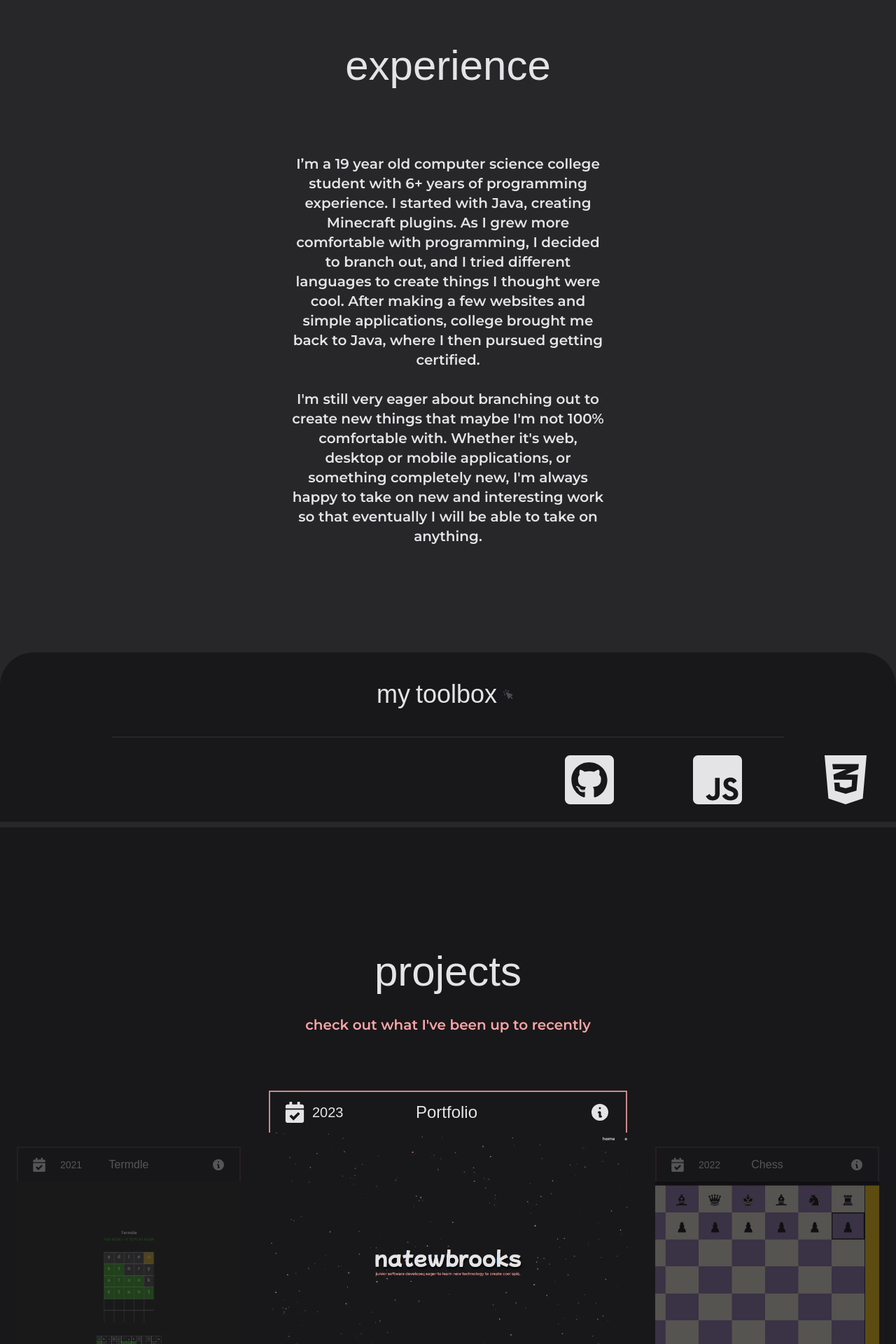
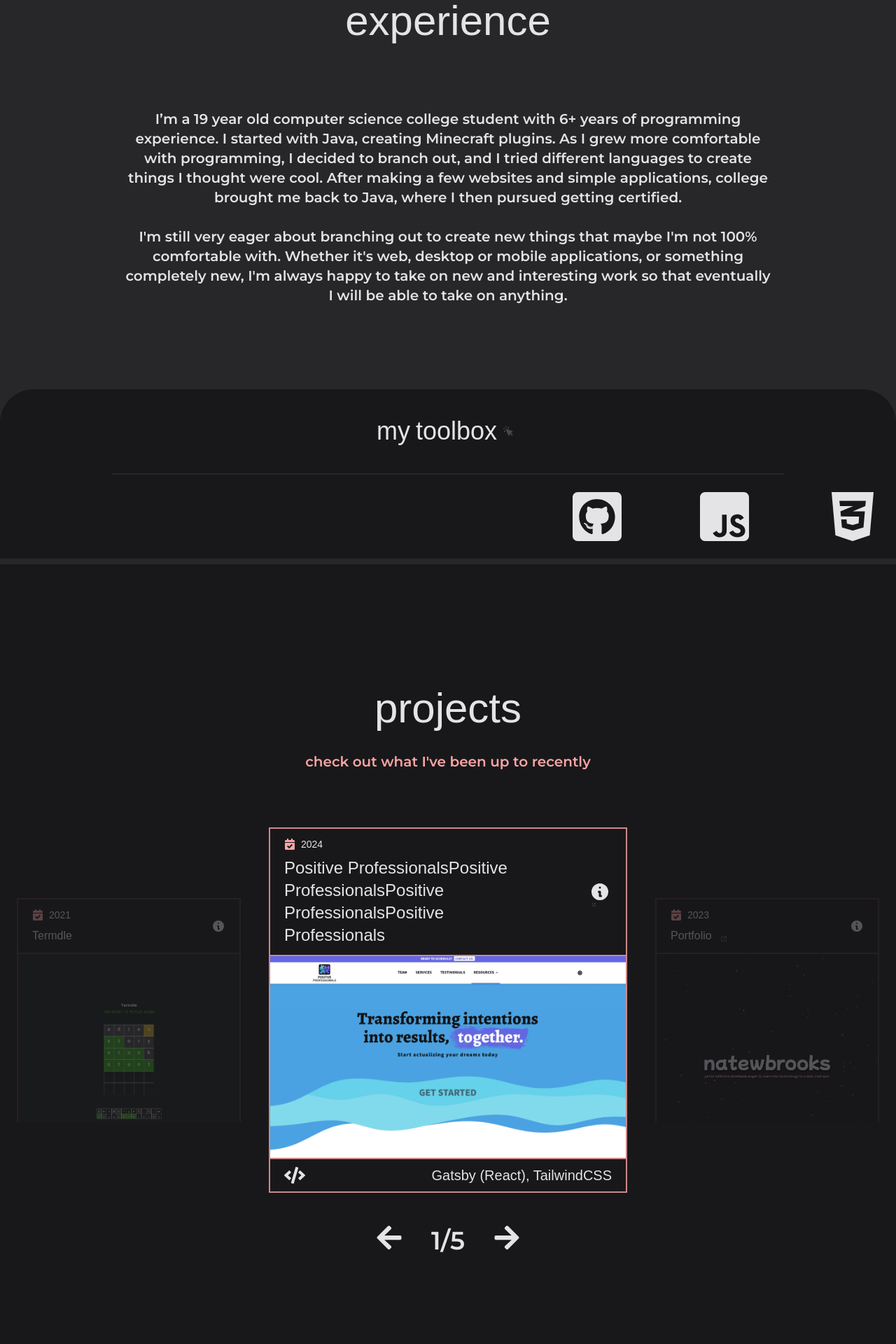
Before and after one commit to natewbrooks/portfolio-website, a Next.js app: page / in a window 1280 px wide. Shown: the part 880-2800 px from the top of the page at 70% size. Built offline with nearby package versions, Linux system fonts and the light colour scheme; a web font is replaced by a local one.

Commit message:
Marquee fixes and general optimizations and fixes

```diff
--- a/app/components/Experience.js
+++ b/app/components/Experience.js
@@ -19,7 +19,7 @@ export default function Experience({}) {
 			</h2>
 
 			<div className='flex flex-col justify-center items-center h-full w-full'>
-				<p className='text-center mb-10 md:mb-20 xl:mb-28 text-md md:text-xl text-zinc-200 break-words w-[80vw] xl:w-[35vw]'>
+				<p className='text-center mb-10 md:mb-20  text-md md:text-xl text-zinc-200 break-words px-4 md:mx-20 lg:mx-40'>
 					I’m a 19 year old computer science college student with 6+ years of programming
 					experience. I started with Java, creating Minecraft plugins. As I grew more comfortable
 					with programming, I decided to branch out, and I tried different languages to create
--- a/app/components/Header.js
+++ b/app/components/Header.js
@@ -1,29 +1,17 @@
 // HomeSection.js
 import { GoArrowDown } from 'react-icons/go';
 
-export default function Header({ scrolled }) {
+export default function Header({}) {
 	return (
 		<section
 			id='home'
-			className='flex flex-col items-center justify-center w-screen h-screen mb-16'>
-			<h1 className='text-4xl sm:text-5xl md:text-7xl lg:text-8xl select-none text-zinc-200'>
+			className='relative flex flex-col items-center justify-center w-screen h-screen '>
+			<h1 className='text-xl sm:text-5xl md:text-7xl lg:text-8xl break-words select-none text-zinc-200'>
 				natewbrooks
 			</h1>
 			<p className='text-red-300 break-words mx-12 p-5 text-center select-none w-[90%] text-sm md:text-lg'>
-				junior software developer who loves to learn new technology and create cool stuff.
+				software engineer who craves learning new technology and creating cool stuff.
 			</p>
-			<p
-				className={`absolute bottom-28 text-lg ${
-					scrolled ? 'transition-opacity duration-1000 opacity-0' : 'opacity-80 animate-pulse'
-				} hidden md:block`}>
-				(scroll)
-			</p>
-			<GoArrowDown
-				size={35}
-				className={`absolute bottom-10 ${
-					scrolled ? 'transition-opacity duration-300 opacity-0' : 'opacity-60 animate-bounce'
-				} hidden md:block`}
-			/>
 		</section>
 	);
 }
--- a/app/components/Marquee.js
+++ b/app/components/Marquee.js
@@ -17,61 +17,61 @@ export default function Marquee({ size }) {
 			<div className='marquee w-full flex flex-row justify-around h-full items-center text-zinc-200 whitespace-nowrap'>
 				<FaGithubSquare
 					size={size}
-					className={`xl:hover:scale-110 xl:hover:text-red-300`}
+					className={`xl:hover:scale-110 cursor-pointer xl:hover:text-red-300`}
 				/>
 				<FaJsSquare
 					size={size}
-					className={`xl:hover:scale-110 xl:hover:text-red-300`}
+					className={`xl:hover:scale-110 cursor-pointer xl:hover:text-red-300`}
 				/>
 				<FaCss3Alt
 					size={size}
-					className={`xl:hover:scale-110 xl:hover:text-red-300`}
+					className={`xl:hover:scale-110 cursor-pointer xl:hover:text-red-300`}
 				/>
 				<FaHtml5
 					size={size}
-					className={`xl:hover:scale-110 xl:hover:text-red-300`}
+					className={`xl:hover:scale-110 cursor-pointer xl:hover:text-red-300`}
 				/>
 				<FaReact
 					size={size}
-					className={`xl:hover:scale-110 xl:hover:text-red-300`}
+					className={`xl:hover:scale-110 cursor-pointer xl:hover:text-red-300`}
 				/>
 				<FaJava
 					size={size}
-					className={`xl:hover:scale-110 xl:hover:text-red-300`}
+					className={`xl:hover:scale-110 cursor-pointer xl:hover:text-red-300`}
 				/>
 				<FaPython
 					size={size}
-					className={`xl:hover:scale-110 xl:hover:text-red-300`}
+					className={`xl:hover:scale-110 cursor-pointer xl:hover:text-red-300`}
 				/>
 			</div>
 			<div className='marquee marquee2 w-full flex flex-row justify-around h-fit items-center text-zinc-200 whitespace-nowrap'>
 				<FaGithubSquare
 					size={size}
-					className={`xl:hover:scale-110 xl:hover:text-red-300`}
+					className={`xl:hover:scale-110 cursor-pointer xl:hover:text-red-300`}
 				/>
 				<FaJsSquare
 					size={size}
-					className={`xl:hover:scale-110 xl:hover:text-red-300`}
+					className={`xl:hover:scale-110 cursor-pointer xl:hover:text-red-300`}
 				/>
 				<FaCss3Alt
 					size={size}
-					className={`xl:hover:scale-110 xl:hover:text-red-300`}
+					className={`xl:hover:scale-110 cursor-pointer xl:hover:text-red-300`}
 				/>
 				<FaHtml5
 					size={size}
-					className={`xl:hover:scale-110 xl:hover:text-red-300`}
+					className={`xl:hover:scale-110 cursor-pointer xl:hover:text-red-300`}
 				/>
 				<FaReact
 					size={size}
-					className={`xl:hover:scale-110 xl:hover:text-red-300`}
+					className={`xl:hover:scale-110 cursor-pointer xl:hover:text-red-300`}
 				/>
 				<FaJava
 					size={size}
-					className={`xl:hover:scale-110 xl:hover:text-red-300`}
+					className={`xl:hover:scale-110 cursor-pointer xl:hover:text-red-300`}
 				/>
 				<FaPython
 					size={size}
-					className={`xl:hover:scale-110 xl:hover:text-red-300`}
+					className={`xl:hover:scale-110 cursor-pointer xl:hover:text-red-300`}
 				/>
 			</div>
 		</div>
--- a/app/components/Navbar.js
+++ b/app/components/Navbar.js
@@ -2,7 +2,7 @@ import React, { useState, useRef } from 'react';
 import { FaGithubSquare, FaDiscord, FaHamburger } from 'react-icons/fa';
 import ScrollableLink from './ScrollableLink';
 
-export default function Navbar({ scrolled, sections, scrollToTop }) {
+export default function Navbar({ sections, scrollToTop }) {
 	// State variable to track the mobile menu open/close state
 	const [mobileMenuOpen, setMobileMenuOpen] = useState(false);
 
@@ -13,9 +13,7 @@ export default function Navbar({ scrolled, sections, scrollToTop }) {
 
 	return (
 		<nav
-			className={`navbar z-50 bg-opacity-95 rounded-br-xl md:rounded-b-xl w-fit md:w-screen fixed top-0 flex flex-row md:justify-between items-center px-5 py-4 md:px-12   ${
-				scrolled ? 'bg-zinc-900' : 'bg-transparent'
-			}`}>
+			className={`navbar z-50 bg-opacity-95 rounded-br-xl md:rounded-b-xl w-fit md:w-screen fixed top-0 flex flex-row md:justify-between items-center px-5 py-4 md:px-12 bg-zinc-900`}>
 			<div className='flex flex-row'>
 				<FaGithubSquare
 					size={35}
@@ -48,17 +46,30 @@ export default function Navbar({ scrolled, sections, scrollToTop }) {
 
 			{/* Mobile Menu */}
 
-			<div className='md:hidden flex flex-col z-10'>
+			<div className='md:hidden absolute top-4 w-fit left-4 flex flex-col z-10'>
 				<button
 					onClick={toggleMobileMenu}
-					className={`text-zinc-200 md:hidden hover:cursor-pointer hover:text-zinc-600`}
+					className={`w-fit bg-zinc-900 p-2 rounded-md text-zinc-200 md:hidden hover:cursor-pointer hover:text-zinc-600`}
 					aria-label='hamburger menu'>
-					<FaHamburger size={35} />
+					<div className=' flex flex-col items-center justify-evenly w-[32px] h-[32px]'>
+						<div
+							className={`transition-all duration-300 w-full h-[4px] rounded-full bg-white px-2 ${
+								mobileMenuOpen ? 'rotate-45 translate-y-2' : ''
+							}`}></div>
+						<div
+							className={`transition-all duration-200 w-full h-[4px] rounded-full bg-white px-2 ${
+								mobileMenuOpen ? 'rotate-45' : ''
+							}`}></div>
+						<div
+							className={`transition-all duration-300 w-full h-[4px] rounded-full bg-white px-2 ${
+								mobileMenuOpen ? '-rotate-45 -translate-y-[0.6rem]' : ''
+							}`}></div>
+					</div>
 				</button>
 				<ul
 					className={`${
-						mobileMenuOpen ? 'block' : 'hidden'
-					} flex flex-col md:flex-row md:space-x-12 pt-3`}>
+						mobileMenuOpen ? 'translate-x-0' : '-translate-x-[200%]'
+					} transition-all duration-500 ease-in-out flex flex-col md:flex-row md:space-x-12 pt-3`}>
 					<li
 						className='text-lg text-zinc-200 md:text-xl hover:text-zinc-400 hover:cursor-pointer'
 						onClick={scrollToTop}>
--- a/app/components/Projects.js
+++ b/app/components/Projects.js
@@ -5,7 +5,7 @@ export default function Projects() {
 	return (
 		<section
 			id='projects'
-			className='h-fit w-screen flex flex-col items-center bg-zinc-900 xs:pb-[6rem] xl:pt-[6rem] xl:pb-[10rem]'>
+			className='h-fit w-screen flex flex-col items-center bg-zinc-900 pb-[6rem] xl:pt-[6rem] xl:pb-[10rem]'>
 			<div className='flex flex-col mb-20 mt-20 space-y-8'>
 				<h2 className='text-4xl sm:text-5xl md:text-6xl text-center text-zinc-200'>projects</h2>
 				<p className='text-md md:text-xl text-center text-red-300'>
--- a/app/components/carousel/Carousel.js
+++ b/app/components/carousel/Carousel.js
@@ -13,12 +13,22 @@ export default function Carousel() {
 		// 	link: 'https://breakthroughcoaching.pro',
 		// },
 		{
+			title:
+				'Positive ProfessionalsPositive ProfessionalsPositive ProfessionalsPositive Professionals',
+			dateCompleted: '2024',
+			codeLanguages: 'Gatsby (React), TailwindCSS',
+			projectDescription:
+				'First commercial website developed for a coaching team. Includes a CMS to create and deliver blog posts.',
+			image: 'images/ppro.webp',
+			link: 'https://positiveprofessionals.net',
+		},
+		{
 			title: 'Portfolio',
 			dateCompleted: '2023',
-			codeLanguages: 'HTML, TailwindCSS, Next.JS',
+			codeLanguages: 'Next.JS (React), TailwindCSS',
 			projectDescription: 'The website you are currently on. Hope you like it.',
 			image: 'images/portfolioSite.webp',
-			link: '',
+			link: 'https://natewbrooks.com',
 		},
 		{
 			title: 'Chess',
--- a/app/components/carousel/CarouselCard.js
+++ b/app/components/carousel/CarouselCard.js
@@ -20,29 +20,49 @@ const CarouselCard = ({
 			<div
 				className={`relative flex flex-col overflow-hidden ${
 					isActive
-						? 'w-[90vw] h-[50vh] md:h-[90vh] lg:w-[40vw] lg:h-[60vh]'
+						? 'w-fit h-fit mx-10 md:mx-20 lg:mx-40 lg:w-[40vw]'
 						: 'hidden lg:block opacity-30 w-[25vw] h-[40vh]'
 				} `}
 				style={{}}>
 				<div className={`relative`}>
 					<div
-						className={`relative flex flex-col justify-start md:flex-row md:justify-between items-center py-3 md:py-3 px-5 bg-zinc-900 w-full space-y-3 md:space-y-0 h-fit border-t-2 border-x-2 border-red-300 ${
+						className={`relative flex flex-col justify-start md:flex-row md:justify-between items-center py-3 md:py-3 px-5 bg-zinc-900 w-full space-y-3 md:space-y-0 h-fit border-2 border-red-300 ${
 							isActive ? 'border-opacity-80' : 'border-opacity-20'
 						} z-20`}>
 						<div className='relative flex flex-row w-full md:w-fit justify-between'>
-							<div className={`flex flex-row items-center`}>
-								<FaCalendarCheck
-									className={`${
-										isActive ? 'h-[25px] w-[25px] md:h-[30px] md:w-[30px]' : 'h-[20px] w-[20px]'
-									}`}
-								/>
-								<h3
-									className={`relative md:absolute md:left-10 text-center ${
-										isActive ? 'text-sm md:text-xl left-2 ' : 'text-sm left-2 '
-									} `}>
-									{dateCompleted}
-								</h3>
+							<div className={`flex flex-col space-y-2`}>
+								<div className={`flex flex-row space-x-2 items-center`}>
+									<FaCalendarCheck
+										size={16}
+										className='text-red-300'
+									/>
+									<h3 className={`text-sm`}>{dateCompleted}</h3>
+								</div>
+								{link != '' ? (
+									<div className={`flex flex-row items-center md:justify-center`}>
+										<Link
+											href={`${link}`}
+											target='_blank'>
+											<h3
+												className={`${
+													isActive ? 'text-2xl text-zinc-200 hover:text-red-300' : 'text-md'
+												} w-[80%] overflow-ellipsis`}>
+												{title}
+											</h3>
+										</Link>
+										<BiLinkExternal
+											className={`relative left-2 md:left-3 top-1 text-zinc-500 animate-slowblink ${
+												isActive ? 'h-[10px] w-[10px] md:h-[15px] md:w-[15px]' : 'h-[10px] w-[10px]'
+											}`}
+										/>
+									</div>
+								) : (
+									<h3 className={`${isActive ? 'text-md md:text-2xl text-zinc-200' : 'text-md'}`}>
+										{title}
+									</h3>
+								)}
 							</div>
+
 							{projectDescription != '' && (
 								<button
 									onClick={() => {
@@ -65,27 +85,6 @@ const CarouselCard = ({
 							)}
 						</div>
 
-						{link != '' ? (
-							<div className={`flex flex-row items-center md:justify-center`}>
-								<Link href={`${link}`}>
-									<h3
-										className={`${
-											isActive ? 'text-md md:text-2xl text-zinc-200 hover:text-red-300' : 'text-md'
-										}`}>
-										{title}
-									</h3>
-								</Link>
-								<BiLinkExternal
-									className={`relative left-2 md:left-3 top-1 text-zinc-500 animate-slowblink ${
-										isActive ? 'h-[10px] w-[10px] md:h-[15px] md:w-[15px]' : 'h-[10px] w-[10px]'
-									}`}
-								/>
-							</div>
-						) : (
-							<h3 className={`${isActive ? 'text-md md:text-2xl text-zinc-200' : 'text-md'}`}>
-								{title}
-							</h3>
-						)}
 						<button
 							onClick={() => {
 								isActive ? setProjectInfoVisible(!projectInformationVisible) : '';
@@ -107,7 +106,7 @@ const CarouselCard = ({
 					</div>
 					{projectDescription != '' && (
 						<div
-							className={`absolute flex flex-row p-4 items-center w-full h-fit bg-zinc-900 bg-opacity-[.95] border-t-2 border-red-300 border-opacity-80 z-10 transition-all duration-500 ${
+							className={`absolute flex flex-row p-4 items-center w-full h-fit bg-zinc-900 bg-opacity-[.95] z-10 transition-all duration-500 ${
 								projectInformationVisible ? 'translate-y-0 drop-shadow-lg' : 'translate-y-[-100%]'
 							}`}>
 							<p>{projectDescription}</p>
@@ -117,11 +116,13 @@ const CarouselCard = ({
 				<img
 					src={image}
 					alt={title}
-					className='w-full h-full object-center object-cover'
+					className={`w-full h-full object-center object-cover border-x-2 border-red-300 aspect-video ${
+						isActive ? 'border-opacity-80' : 'border-opacity-20'
+					}`}
 				/>
 
 				<div
-					className={`flex flex-row justify-between items-center px-5 bg-zinc-900 w-full h-[3rem] md:h-[4rem] border-b-2 border-x-2 border-red-300 z-10 ${
+					className={`flex flex-row justify-between items-center px-5 bg-zinc-900 w-full py-2 border-2 border-red-300 z-10 ${
 						isActive ? 'border-opacity-80' : 'border-opacity-20'
 					}`}>
 					<FaCode
--- a/app/globals.css
+++ b/app/globals.css
@@ -69,6 +69,7 @@ a {
     animation: marquee 30s linear infinite;
 }
 
+
 .marquee2 {
     animation-delay: 15s;
 }
--- a/app/page.js
+++ b/app/page.js
@@ -1,5 +1,4 @@
 'use client';
-
 import React, { useState, useEffect, useCallback } from 'react';
 import Navbar from './components/Navbar';
 import Header from './components/Header';
@@ -8,21 +7,10 @@ import Projects from './components/Projects';
 import Contact from './components/Contact';
 import Footer from './components/Footer';
 import ParticlesBKG from './components/ParticleBKG';
+import { debounce } from 'lodash';
 
 export default function Home() {
 	const sections = ['experience', 'projects', 'contact'];
-	const [scrolled, setScrolled] = useState(false);
-
-	const handleScroll = () => {
-		setScrolled(window.scrollY > 5);
-	};
-
-	useEffect(() => {
-		window.addEventListener('scroll', handleScroll);
-		return () => {
-			window.removeEventListener('scroll', handleScroll);
-		};
-	}, [handleScroll]);
 
 	const scrollToTop = () => {
 		if (window.scrollY !== 0) {
@@ -33,12 +21,11 @@ export default function Home() {
 	return (
 		<>
 			<Navbar
-				scrolled={scrolled}
 				sections={sections}
 				scrollToTop={scrollToTop}
 			/>
 			<ParticlesBKG />
-			<Header scrolled={scrolled} />
+			<Header />
 			<Experience />
 			<Projects />
 			<Contact />
--- a/package.json
+++ b/package.json
@@ -10,6 +10,7 @@
   },
   "dependencies": {
     "autoprefixer": "10.4.14",
+    "lodash": "^4.17.21",
     "next": "13.4.12",
     "postcss": "8.4.27",
     "react": "18.2.0",
```
Also changed, not shown: public/images/ppro.webp (added), 1 other file (tests, documents, lock files or other folders).
